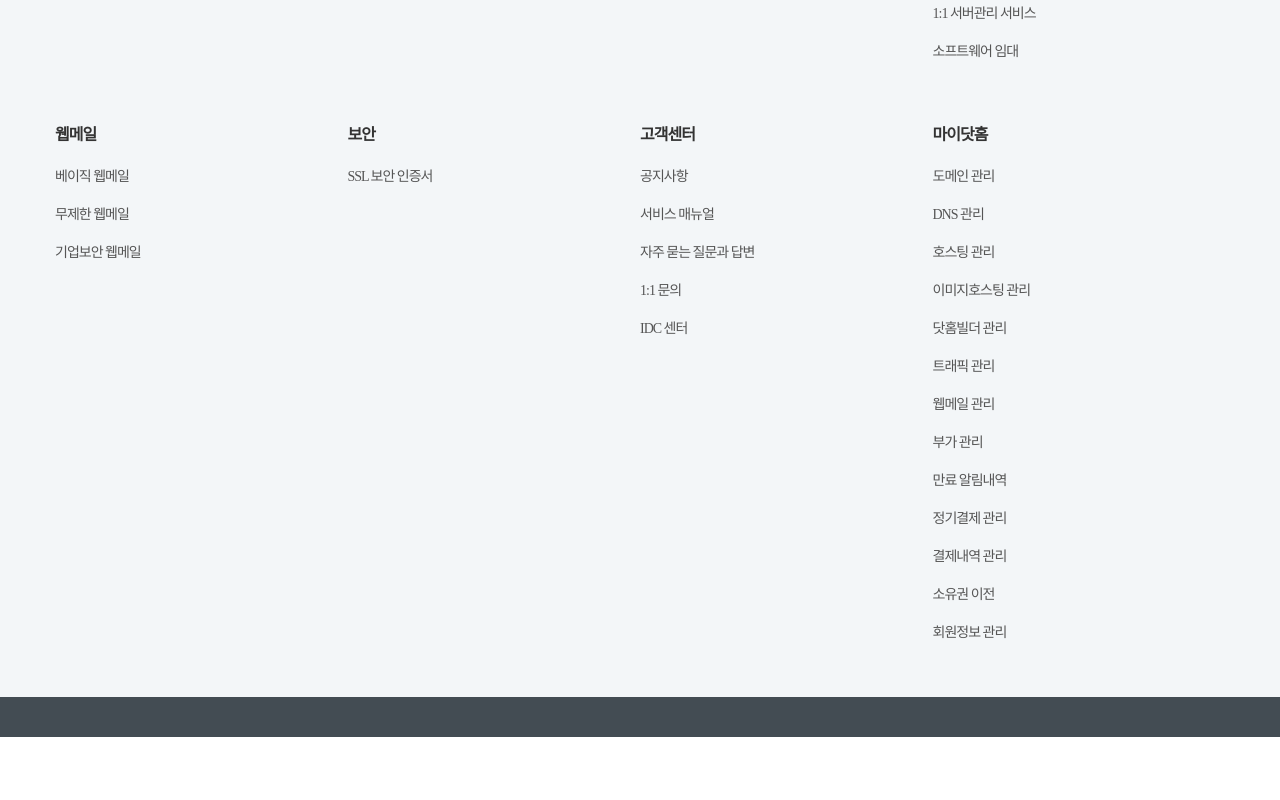
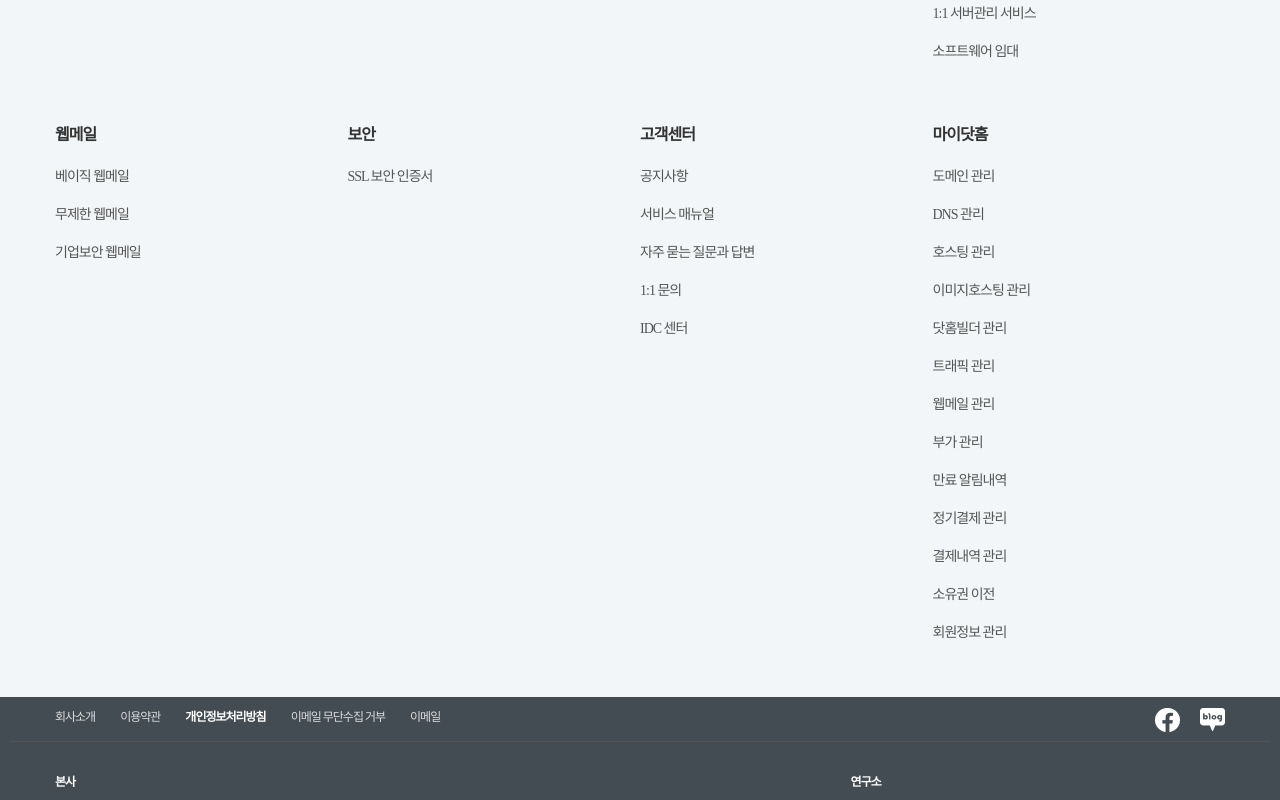
Before and after one commit to kkt9102/dothome_clone, a React (Create React App) app: page / in a window 1280 px wide. Shown: the part 1687-2487 px from the top of the page. Before the commit the page ends 2424 px from the top, so only its background shows below. Built offline with nearby package versions, Linux system fonts and the light colour scheme.

Commit message:
footer edit

```diff
--- a/src/components/include/style/footerStyle.js
+++ b/src/components/include/style/footerStyle.js
@@ -17,6 +17,35 @@ export const FooterSection = {
       }
     }
     .link_list_box > ul > li:nth-child(-1n + 4) {padding-bottom:2.5rem;}
-    .footer_bottom {padding:2rem; background:#434c53;}
+    .footer_bottom {padding:1rem; background:#434c53;
+      .footer_link {padding-bottom:0.5rem; border-bottom:0.1rem solid #535353;
+        .con {
+          ul {
+            li {margin-right:2.5rem;
+              span {font-size:1.2rem; color:#dddddd;}
+            }
+            &:first-child {
+              li:nth-child(3) {
+                span {font-weight:600; color:#ffffff;}
+              }
+            }
+            &:last-child {
+              li {margin-right:0;
+                :first-child {margin-right:2rem;}
+              }
+            }
+          }
+        }
+      }
+      .corp_intro {margin-top:3rem;
+        * {font-size:1.2rem; color:#ffffff;}
+        .origin_office {flex-basis:68%;
+          p {font-weight:600;}
+        }
+        .corp_lab {flex-basis:32%;
+          p {font-weight:600;}
+        }
+      }
+    }
   `
 }
--- a/src/components/include/style/headerStyle.js
+++ b/src/components/include/style/headerStyle.js
@@ -3,7 +3,7 @@ import styled from "styled-components";
 export const HeaderSection = {
   HeaderFrame:styled.div`
     position:fixed; max-width: 100vw; width: 100vw; margin:0 auto; background:#ffffff; border-bottom:0.1rem solid #dddddd; z-index: 20;
-    nav {display: flex; justify-content: space-between; align-items:center; flex-basis:100%; width:117rem; height:8rem; margin:0 auto;}
+    nav {display: flex; justify-content: space-between; align-items:center; flex-basis:100%; width:117rem; height:8rem; padding:0 0.5rem; margin:0 auto;}
     .left_menu {display:flex; align-items: center; height: inherit;
       li {position:relative; display:flex; align-items: center; height: inherit; margin:0 1rem; cursor: pointer;
         a {display:flex; font-size:1.8rem; font-weight:600;}
@@ -20,7 +20,7 @@ export const HeaderSection = {
           ::before {content:""; position:absolute; width: 0%; height:0.4rem; top:calc(100% - 0.4rem); left:50%; background:#0070c0; opacity:0; transition:opacity 0.1s, width 0.1s 0.1s;}
           ::after {content:""; position:absolute; width: 0%; height:0.4rem; top:calc(100% - 0.4rem); right:50%; background:#0070c0; opacity:0; transition:opacity 0.1s, width 0.1s 0.1s;}
         }
-
+        :first-child {padding-right:0.5rem; margin-left:0rem;}
       }
     }
     .right_menu {
@@ -31,8 +31,10 @@ export const HeaderSection = {
         span {display:flex; padding:0 1rem; font-size:1.5rem; cursor: pointer;
           :hover {font-weight:600; color:#0070c0; text-decoration:underline;}
         }
-        &:last-child {font-weight:600; color:#0070c0;}
-        &:not(:last-child)::after {content:""; position:absolute; width:0.1rem; height:1.3rem; top:20%; right:0; background:#999999;}
+        &:last-child {font-weight:600;
+          span {color:#0070c0;}
+        }
+        &:not(:last-child)::after {content:""; position:absolute; width:0.1rem; height:1rem; top:25%; right:0; background:#999999;}
       }
     }
 
--- a/src/components/include/view/Footer.js
+++ b/src/components/include/view/Footer.js
@@ -1,5 +1,8 @@
 import { FooterSection } from "../style/footerStyle";
 import LinkList from "./LinkList";
+
+import blog_icon from "../../../resources/img/blog_b.png";
+import facebook_icon from "../../../resources/img/facebook_f.png";
 
 const Footer = () => {
   return(
@@ -8,7 +11,49 @@ const Footer = () => {
         <LinkList/>
       </div>
       <div className="footer_bottom">
-        <div className="con"></div>
+        <div className="footer_link">
+          <div className="con flex flex_jc_sb">
+            <ul className="flex flex_jc_s">
+              <li>
+                <span>회사소개</span>
+              </li>
+              <li>
+                <span>이용약관</span>
+              </li>
+              <li>
+                <span>개인정보처리방침</span>
+              </li>
+              <li>
+                <span>이메일 무단수집 거부</span>
+              </li>
+              <li>
+                <span>이메일</span>
+              </li>
+            </ul>
+            <ul className="flex flex_jc_e">
+              <li>
+                <span>
+                  <img src={facebook_icon} alt="페이스북 바로가기"/>
+                </span>
+              </li>
+              <li>
+                <span>
+                  <img src={blog_icon} alt="블로그 바로가기"/>
+                </span>
+              </li>
+            </ul>
+          </div>
+        </div>
+        <div className="corp_intro">
+          <div className="con flex flex_jc_sb">
+            <div className="origin_office">
+              <p>본사</p>
+            </div>
+            <div className="corp_lab">
+              <p>연구소</p>
+            </div>
+          </div>
+        </div>
       </div>
     </FooterSection.FooterFrame>
   )
```
Also changed, not shown: src/resources/img/blog_b.png (added), src/resources/img/facebook_f.png (added).
